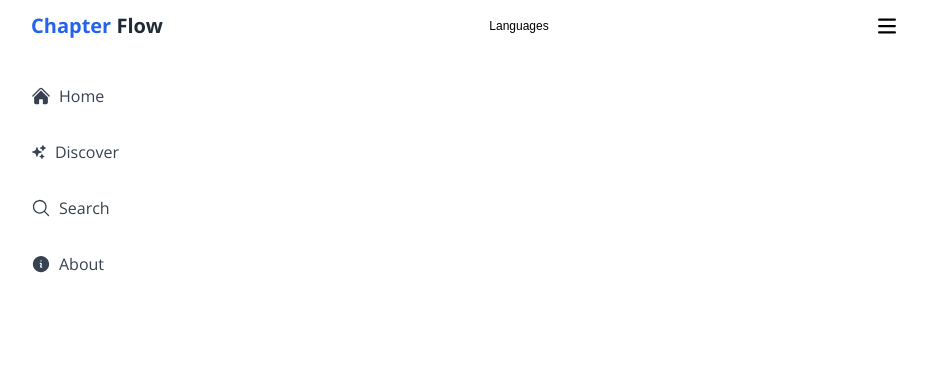
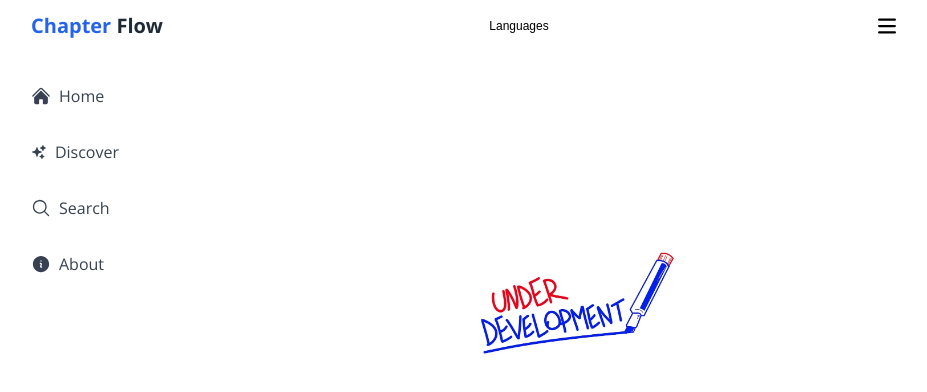
Before and after one commit to devemit/chapter-flow-app, a React (Vite) app: page /languages in a window 1280 px wide. Shown: the top 392 px of the page, without its empty margins (175-1102 px from the left). Built offline with nearby package versions, Linux system fonts and the light colour scheme; no server answers; a web font is replaced by a local one.

Commit message:
add: under-development page

```diff
--- a/src/App.tsx
+++ b/src/App.tsx
@@ -11,6 +11,7 @@ import { Home } from './components/views/home';
 import { Search } from './components/views/search';
 import { Profile } from './components/views/profile';
 import { AuthCallback } from './supabase/providers/AuthCallBack';
+import { Languages } from './components/views/languages';
 
 const App = () => {
    return (
@@ -25,6 +26,7 @@ const App = () => {
                   <Route path='/search' element={<Search />} />
                   <Route path='/about-us' element={<AboutUs />} />
                   <Route path='/profile' element={<Profile />} />
+                  <Route path='/languages' element={<Languages />} />
                   <Route path='/auth/callback' element={<AuthCallback />} />
                </Routes>
             </MainContent>
--- a/src/components/ui/popover-content.tsx
+++ b/src/components/ui/popover-content.tsx
@@ -58,7 +58,10 @@ export const popoverContent = () => {
             <p>Account</p>
          </div>
 
-         <div className='flex items-center gap-2 cursor-pointer hover:text-blue-600 px-2 py-1'>
+         <div
+            className='flex items-center gap-2 cursor-pointer hover:text-blue-600 px-2 py-1'
+            onClick={() => navigate('/languages')}
+         >
             <LanguageIcon className='size-5' />
             <p>Language</p>
          </div>
--- /dev/null
+++ b/src/components/ui/under-development.tsx
@@ -0,0 +1,9 @@
+import underdevelopment from '../../../public/underdevelopmentlogo.webp';
+
+export const UnderDevelopment = () => {
+   return (
+      <div className='flex justify-center items-center pt-40'>
+         <img className='w-1/2' src={underdevelopment} alt='Under Construction' />
+      </div>
+   );
+};
--- /dev/null
+++ b/src/components/views/languages.tsx
@@ -0,0 +1,9 @@
+import { UnderDevelopment } from '../ui/under-development';
+
+export const Languages = () => {
+   return (
+      <div>
+         <UnderDevelopment />
+      </div>
+   );
+};
```
Also changed, not shown: public/underdevelopmentlogo.webp (added).
